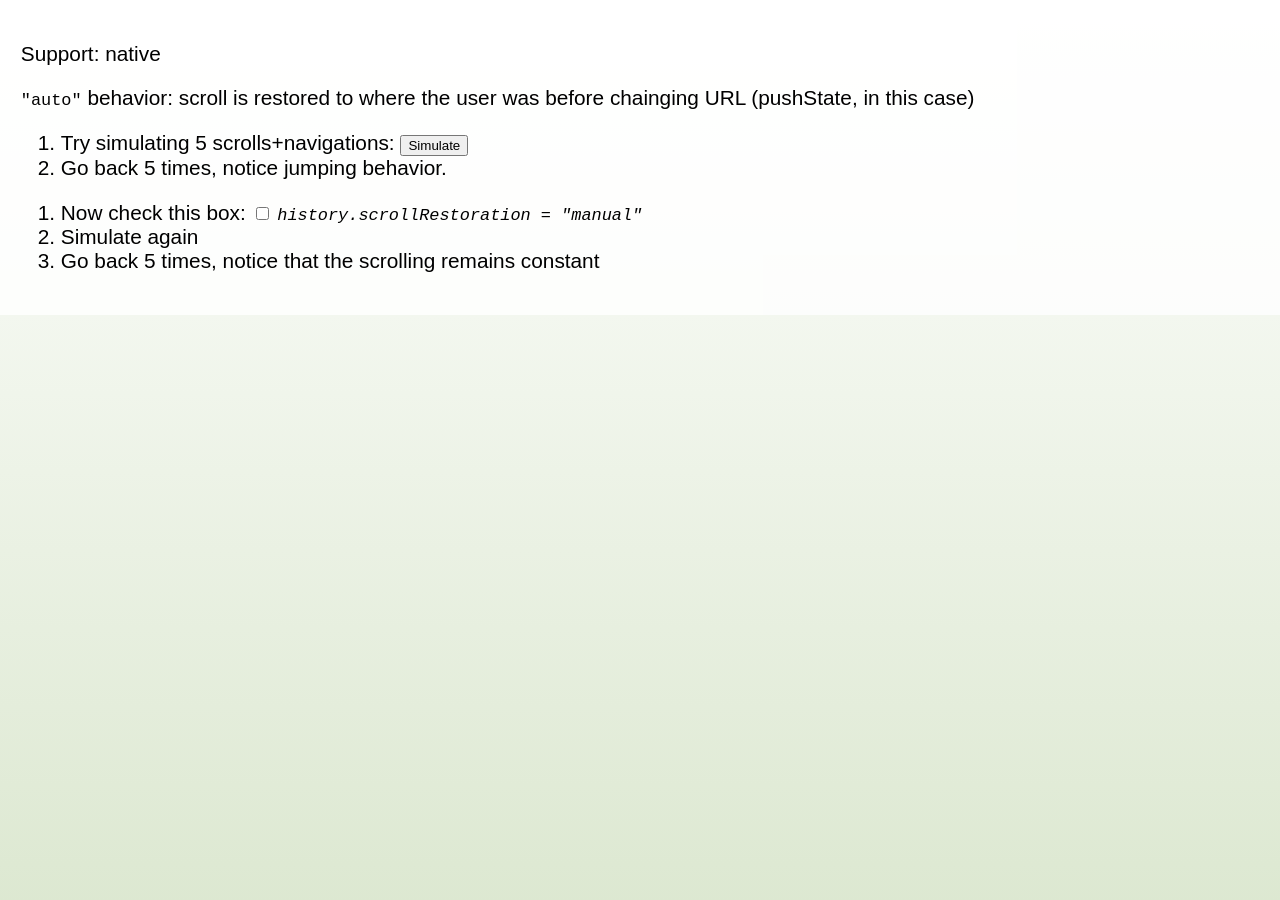
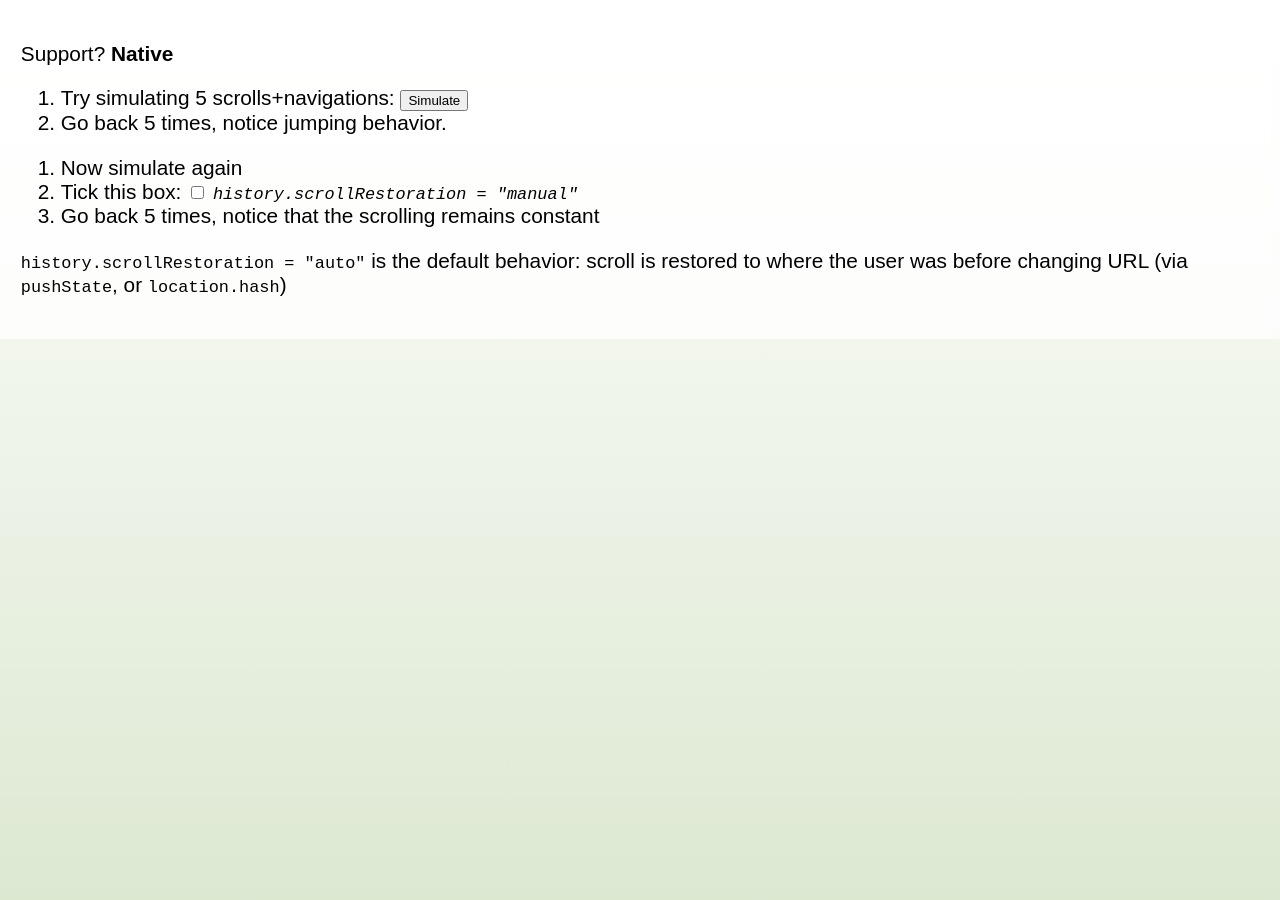
Before and after one commit to fregante/scroll-restoration-polyfill, a website: page demo.html in a window 1280 px wide. Shown: the top 900 px of the page. Drawn offline with Linux system fonts and the light colour scheme.

Commit message:
Demo: fixed link and wording

```diff
--- a/demo.html
+++ b/demo.html
@@ -6,7 +6,7 @@
 	<title>Prevent Popstate Scroll demo</title>
 	<meta name="viewport" content="width=device-width,initial-scale=1">
 	<script>var canControlScrollRestoration = 'scrollRestoration' in window.history;</script>
-	<script src="dist/scroll-restoration-polyfill.js"></script>
+	<script src="dist/scroll-restoration-polyfill.browser.js"></script>
 	<script>var canControlScrollRestorationNow = 'scrollRestoration' in window.history;</script>
 	<style>
 		html {
@@ -40,19 +40,18 @@
 
 <body>
 	<div class="overlay">
-		<p>Support: <script>document.write(canControlScrollRestoration?"native":canControlScrollRestorationNow?"via polyfill":"polyfill failed. Open an issue on GitHub please!")</script></p>
-		<p><code>"auto"</code> behavior: scroll is restored to where the user was before chainging URL (pushState, in this case)</p>
+		<p>Support? <strong><script>document.write(canControlScrollRestoration?"Native":canControlScrollRestorationNow?"Via polyfill":"Polyfill failed. Open an issue on GitHub please!")</script></strong></p>
 		<ol>
 			<li>Try simulating 5 scrolls+navigations: <button type="button" id="add-demo-entries">Simulate</button></li>
 			<li>Go back 5 times, notice jumping behavior.</li>
 		</ol>
 		<ol>
-			<li>Now check this box:
-				<input type="checkbox" id="prevention">
+			<li>Now simulate again</li>
+			<li>Tick this box: <input type="checkbox" id="prevention">
 				<label for="prevention"><code>history.scrollRestoration = "manual"</code></label></li>
-			<li>Simulate again</li>
 			<li>Go back 5 times, notice that the scrolling remains constant</li>
 		</ol>
+		<p><code>history.scrollRestoration = "auto"</code> is the default behavior: scroll is restored to where the user was before changing URL (via <code>pushState</code>, or <code>location.hash</code>)</p>
 	</div>
 	<script>
 	var checkbox = document.getElementById('prevention');
```
